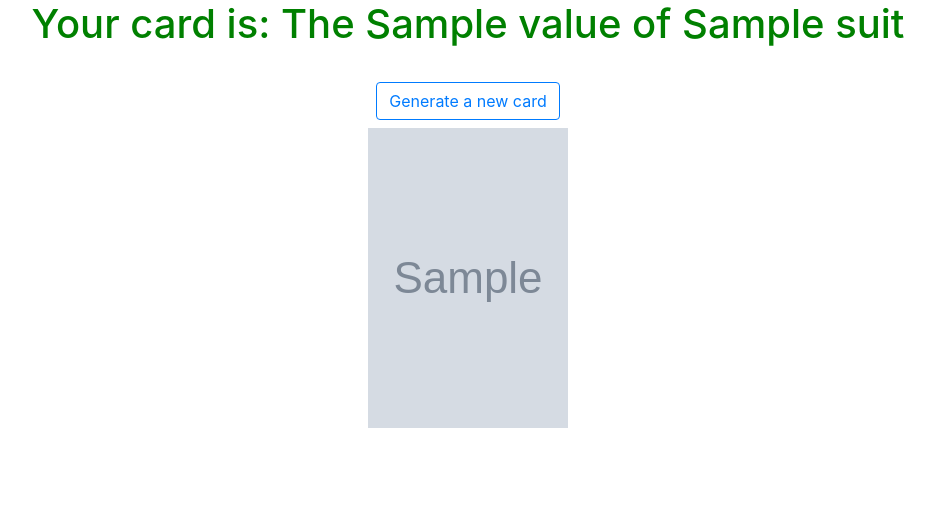
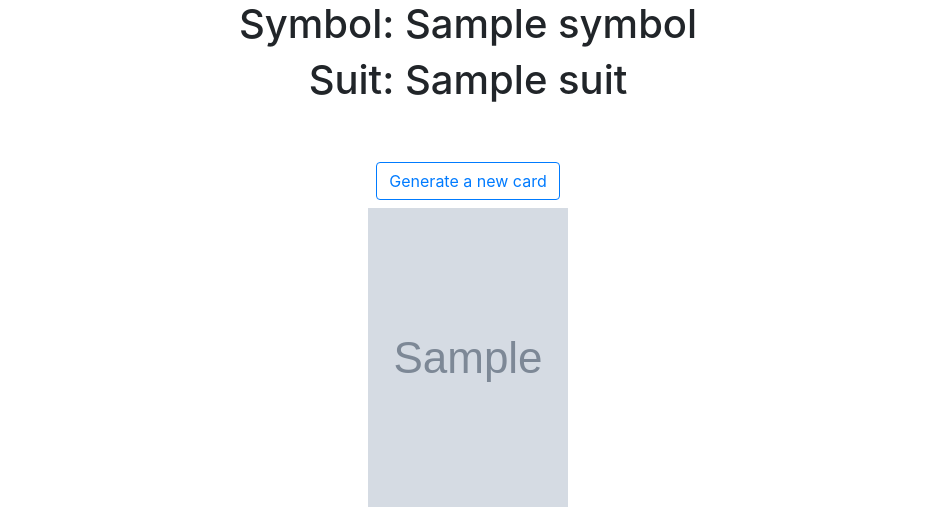
Before and after one commit to myounis789/QA-DevOps-Practical-Project, a Flask app: template Service1/templates/index.html in a window 1280 px wide. Shown: the top 507 px of the page, without its empty margins (172-1107 px from the left). Run offline with Flask 2, Linux system fonts and the light colour scheme; the template is opened without the code that fills it: most values are stand-ins (such as "Sample title", 1, 10 or a date in 2020); grey boxes marked "Sample" are stand-in pictures; some libraries are stand-ins or nearby versions.

Commit message:
Rolling update

```diff
--- a/Service1/app.py
+++ b/Service1/app.py
@@ -13,8 +13,8 @@ def server():
     json = card_gen.json()
     image = json["image"]
     value = json["value"]
-    return render_template('index.html', image=image, value=value, suit=suit.text)
-    # return render_template('index.html', symbol=symbol.text, suit=suit.text, image=image)
+    # return render_template('index.html', image=image, value=value, suit=suit.text)
+    return render_template('index.html', symbol=symbol.text, suit=suit.text, image=image)
 
 if __name__ == "__main__": #pragma: no cover
     app.run(host="0.0.0.0", port=5000, debug=True)
--- a/Service1/templates/index.html
+++ b/Service1/templates/index.html
@@ -12,10 +12,10 @@
 
 <body>
     <center>
-        <!-- <h1>Symbol: {{ symbol }} </h1>
+        <h1>Symbol: {{ symbol }} </h1>
         <h1>Suit: {{ suit }}</h1>
-        <br> -->
-        <h1 style=color:green>Your card is: The {{value}} of {{suit}}</h1>
+        <br>
+        <!-- <h1 style=color:green>Your card is: The {{value}} of {{suit}}</h1> -->
         <br>
         <h2>
             <a class="btn btn-outline-primary btn-md" type=button href="{{ url_for('server') }}"> Generate a new
```
